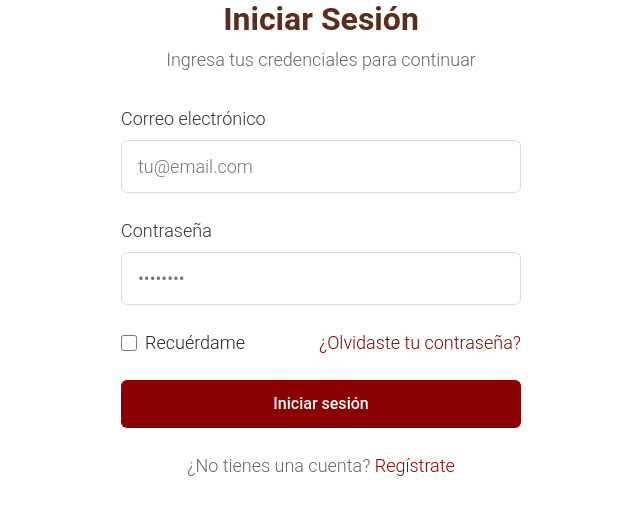
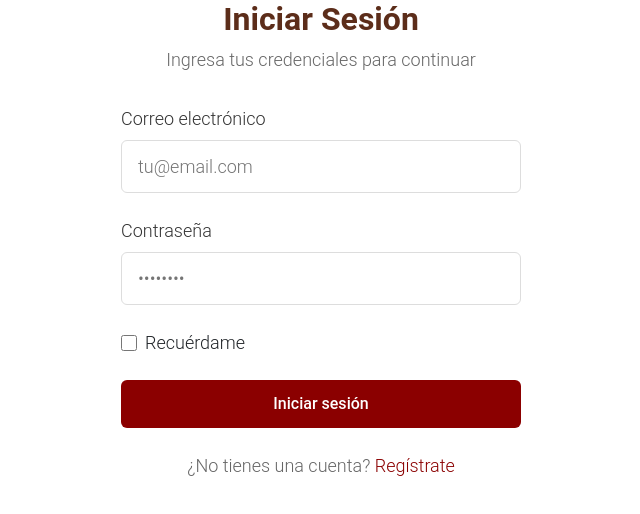
Before and after one commit to michael24561/mevn-frontend, a Next.js app: page /auth/login in a window 1280 px wide. Shown: the top 514 px of the page, without its empty margins (319-959 px from the left). Built offline with nearby package versions, Linux system fonts and the light colour scheme.

Commit message:
nuevo despliegue2

```diff
--- a/src/app/(public)/auth/login/page.tsx
+++ b/src/app/(public)/auth/login/page.tsx
@@ -94,10 +94,6 @@ export default function LoginPage() {
               Recuérdame
             </label>
           </div>
-
-          <Link href="/auth/forgot-password" className="auth-link text-sm">
-            ¿Olvidaste tu contraseña?
-          </Link>
         </div>
 
         <button
```
